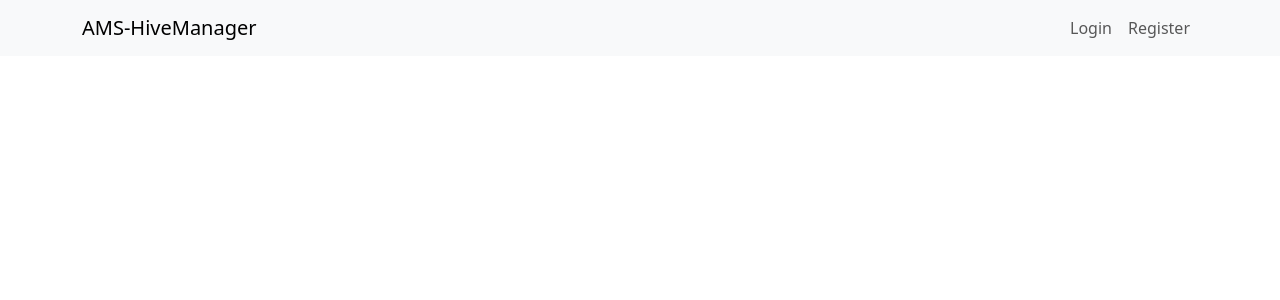
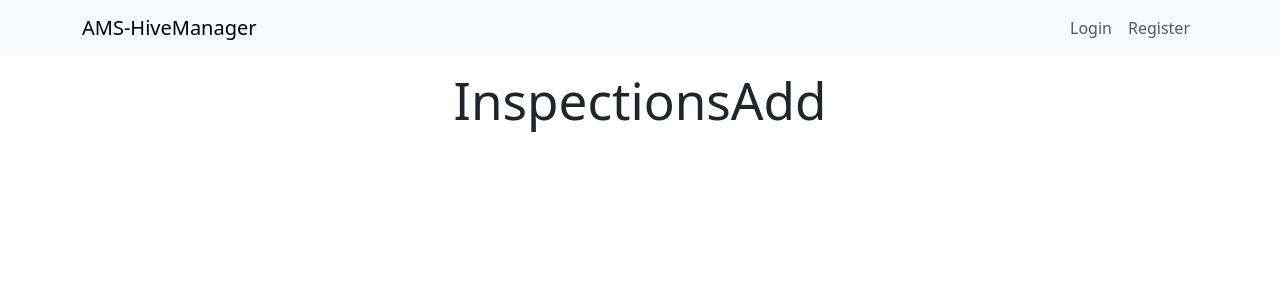
Before and after one commit to KrasimirStoimenov/AMS-HiveManager, a React (Vite) app in the folder client/: page /hives/1/inspections/add in a window 1280 px wide. Shown: the top 300 px of the page. Built offline with nearby package versions, Linux system fonts and the light colour scheme.

Commit message:
Define add hive inspection route

```diff
--- a/client/src/App.jsx
+++ b/client/src/App.jsx
@@ -19,6 +19,7 @@ import Login from './components/login/Login';
 import Register from './components/register/Register';
 import Logout from './components/logout/Logout';
 import HiveInspectionList from './components/hive-details/hive-inspection-list/HiveInspectionList';
+import HiveInspectionAdd from './components/hive-details/hive-inspection-list/hive-inspection-add/HiveInspectionAdd';
 
 function App() {
     return (
@@ -35,6 +36,7 @@ function App() {
                     <Route path='/hives/add' element={<HiveAdd />} />
                     <Route path='/hives/:hiveId/details' element={<HiveDetails />} />
                     <Route path='/hives/:hiveId/inspections' element={<HiveInspectionList />} />
+                    <Route path='/hives/:hiveId/inspections/add' element={<HiveInspectionAdd />} />
                     <Route path='/beeQueens' element={<BeeQueenList />} />
                     <Route path='/beeQueens/add' element={<BeeQueenAdd />} />
                 </Routes>
--- a/client/src/components/hive-details/hive-inspection-list/HiveInspectionList.jsx
+++ b/client/src/components/hive-details/hive-inspection-list/HiveInspectionList.jsx
@@ -50,7 +50,7 @@ export default function HiveInspectionList() {
                         <h2>Inspections for hive: №{hiveNumber}</h2>
                     </Col>
                     <Col className='text-end pt-1'>
-                        <Button as={Link} to={'/inspections/add'} variant='outline-primary'><i className="bi bi-plus-lg"></i> Add Inspection</Button>
+                        <Button as={Link} to={`/hives/${hiveId}/inspections/add`} variant='outline-primary'><i className="bi bi-plus-lg"></i> Add Inspection</Button>
                     </Col>
                 </Row>
                 {isFetching
--- /dev/null
+++ b/client/src/components/hive-details/hive-inspection-list/hive-inspection-add/HiveInspectionAdd.jsx
@@ -0,0 +1,7 @@
+export default function HiveInspectionAdd() {
+    return (
+        <>
+            <h1>InspectionsAdd</h1>
+        </>
+    );
+}
```
